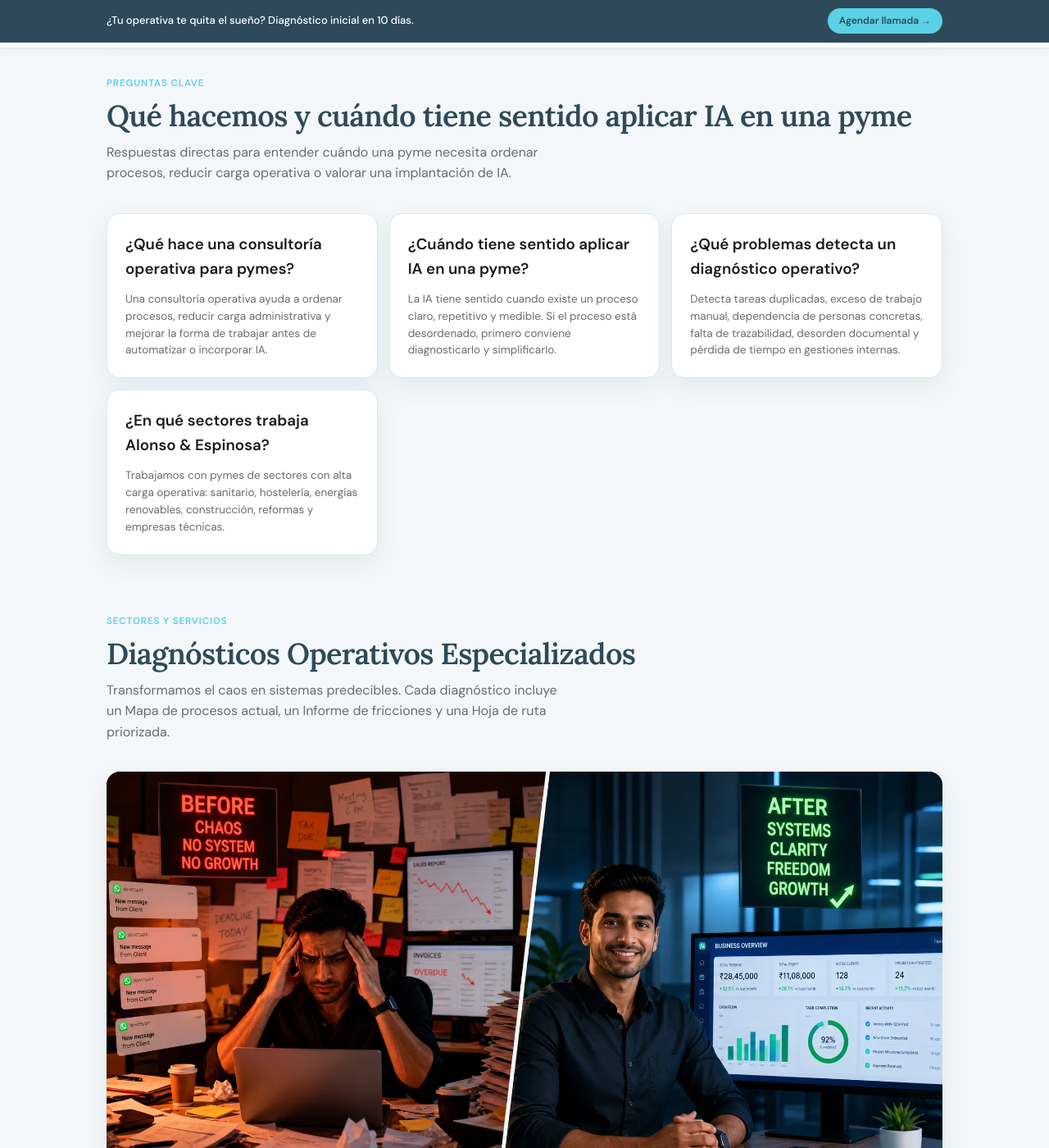
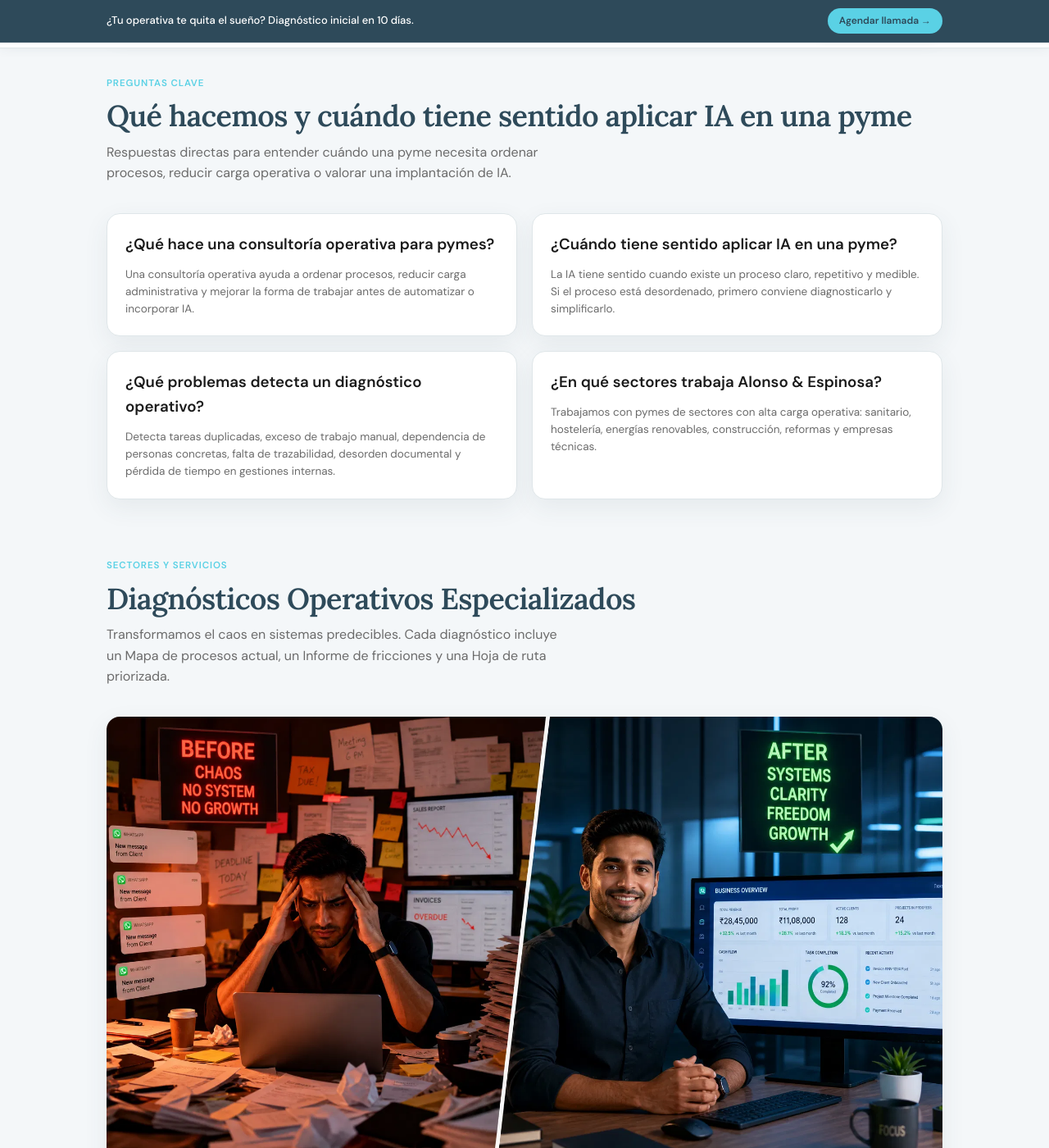
Before and after one commit to alauriela/alonsoespinosa-web, a Jekyll site: the page index.html, which Jekyll copies as it is, in a window 1280 px wide and 1400 px high, scrolled down 1399 px. Shown: the whole window at 82% size. Built offline with Jekyll 4.4.1, drawn with Linux system fonts in a browser that asks for light colours; a script that is not in the unit is left out; grey boxes are pictures that could not be loaded.

Commit message:
Adjust grid layout for 'preguntas-clave' section

```diff
--- a/index.html
+++ b/index.html
@@ -205,6 +205,7 @@
     .v-bullets li::before{content:'·';position:absolute;left:0;color:var(--celeste);font-weight:700;font-size:16px;line-height:1.3}
     .v-price{font-size:13px;font-weight:600;color:var(--accent);background:var(--accent-bg);border:1px solid var(--line);padding:5px 12px;border-radius:8px;display:inline-block;margin-top:auto}
     .cases-grid{display:grid;grid-template-columns:repeat(3,1fr);gap:14px}
+    #preguntas-clave .cases-grid{grid-template-columns:repeat(2,1fr);gap:18px}
     .case-card{background:var(--card);border:1px solid var(--line);border-radius:var(--r);padding:22px;box-shadow:var(--shadow);display:flex;flex-direction:column;gap:12px;transition:all 0.3s ease}
     .case-card:hover{border-color:var(--celeste);box-shadow:0 8px 28px rgba(90,209,229,0.12);transform:translateY(-2px)}
     .case-sector{font-size:11px;font-weight:600;letter-spacing:.06em;text-transform:uppercase;color:var(--muted)}
```
